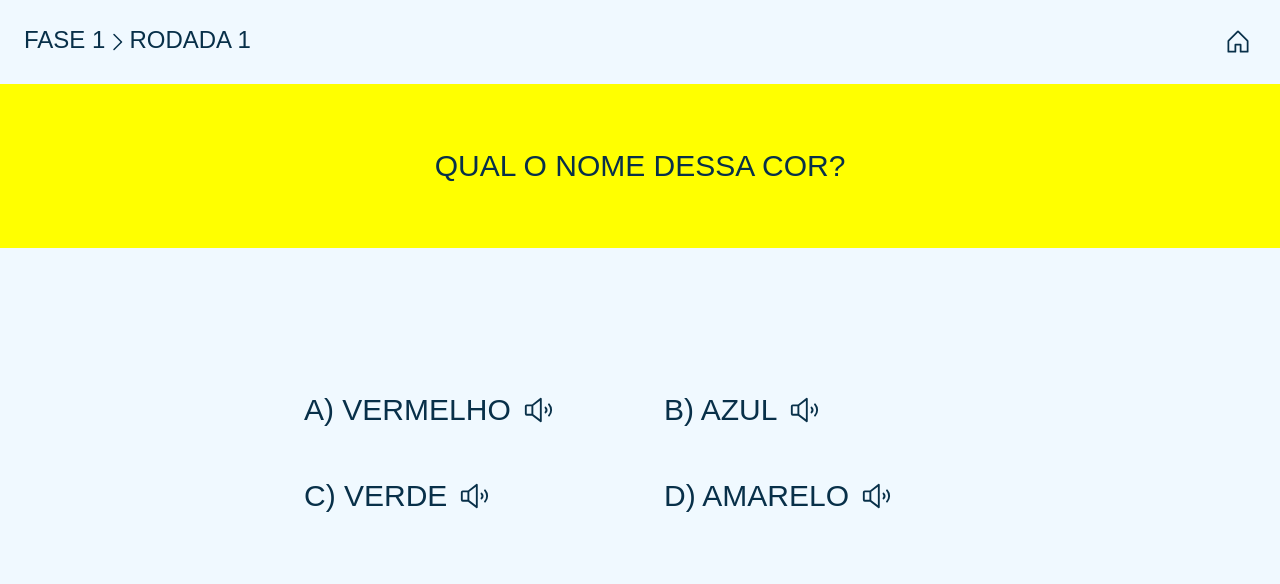
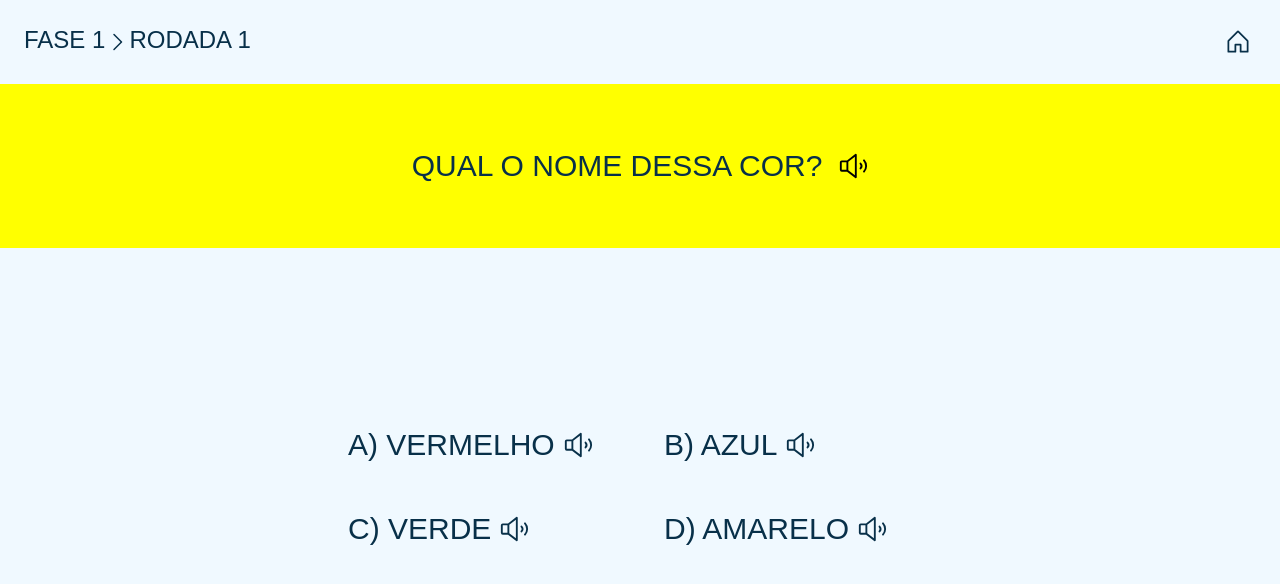
Before and after one commit to Roberson-Andrade/aquarela-utfpr, a React (Vite) app: page /em-jogo in a window 1280 px wide. Shown: the top 584 px of the page. Built offline with nearby package versions, Linux system fonts and the light colour scheme; a web font is replaced by a local one.

Commit message:
feat: add text to speech

```diff
--- /dev/null
+++ b/src/components/PlayAudioText/index.tsx
@@ -0,0 +1,44 @@
+import { IconProps, SpeakerHigh } from '@phosphor-icons/react';
+import { IconButton } from '../IconButton';
+import { useEffect, useState } from 'react';
+
+interface PlayAudioTextProperties {
+	text: string;
+	svgProps?: IconProps;
+}
+
+export function PlayAudioText({ text, svgProps }: PlayAudioTextProperties) {
+	const [utterance, setUtterance] = useState<SpeechSynthesisUtterance | null>(null);
+
+	useEffect(() => {
+		const synth = window.speechSynthesis;
+		const u = new SpeechSynthesisUtterance(text);
+
+		u.lang = 'pt-BR';
+
+		setUtterance(u);
+
+		return () => {
+			synth.cancel();
+		};
+	}, [text]);
+
+	const handlePlay = () => {
+		const synth = window.speechSynthesis;
+
+		if (!utterance) {
+			return;
+		}
+
+		synth.speak(utterance);
+	};
+
+	return (
+		<IconButton
+			onClick={() => handlePlay()}
+			className='"hover:bg-gray-300 rounded-full active:bg-gray-400 transition-colors rounded-full"'
+		>
+			<SpeakerHigh {...svgProps} />
+		</IconButton>
+	);
+}
--- a/src/pages/InGame/components/Stages/StageOne/components/AlternativeButton/index.tsx
+++ b/src/pages/InGame/components/Stages/StageOne/components/AlternativeButton/index.tsx
@@ -1,18 +1,17 @@
-import { SpeakerHigh } from '@phosphor-icons/react';
-import { ButtonHTMLAttributes, ReactNode } from 'react';
-import { IconButton } from '../../../../../../../components/IconButton';
+import { ButtonHTMLAttributes } from 'react';
 import { alternative } from './styles';
 import { VariantProps } from 'tailwind-variants';
+import { PlayAudioText } from '../../../../../../../components/PlayAudioText';
 
 interface AlternativeButtonProperties
 	extends VariantProps<typeof alternative>,
 		ButtonHTMLAttributes<HTMLButtonElement> {
-	children: ReactNode;
+	text: string;
 	hasUserMistaken?: boolean;
 }
 
 export function AlternativeButton({
-	children,
+	text,
 	hasUserMistaken,
 	isRightAnswer,
 	colorValue,
@@ -28,12 +27,10 @@ export function AlternativeButton({
 				disabled={hasUserMistaken}
 				{...props}
 			>
-				{children}
+				{text}
 			</button>
 
-			<IconButton>
-				<SpeakerHigh />
-			</IconButton>
+			<PlayAudioText text={text} />
 		</div>
 	);
 }
--- a/src/pages/InGame/components/Stages/StageOne/components/Question/index.tsx
+++ b/src/pages/InGame/components/Stages/StageOne/components/Question/index.tsx
@@ -1,5 +1,6 @@
 import { GameAnswerOptions } from '../../../../../../../@types';
 import { Button } from '../../../../../../../components/Button';
+import { PlayAudioText } from '../../../../../../../components/PlayAudioText';
 import { ALPHABET, ALTERNATIVE_LABEL } from '../../../../../../../constants';
 import { useGameContext } from '../../../../../../../contexts/GameContext/useGameContext';
 import { stageOneQuestion } from '../../styles';
@@ -23,10 +24,25 @@ export function Question({
 	const { currentGameInfo, goToNextRound } = useGameContext();
 
 	return (
-		<section className="flex w-full grow flex-col gap-[20%]">
-			<div className={stageOneQuestion({ answer: correctAnswer })}>QUAL O NOME DESSA COR?</div>
+		<section className="flex w-full grow flex-col gap-[10%]">
+			<div className={stageOneQuestion({ answer: correctAnswer })}>
+				QUAL O NOME DESSA COR?{' '}
+				<PlayAudioText
+					text="QUAL O NOME DESSA COR?"
+					svgProps={{ fill: correctAnswer === GameAnswerOptions.YELLOW ? 'black' : 'white' }}
+				/>
+			</div>
 
-			<div className="mx-auto grid grid-cols-2 w-full max-w-2xl gap-12 text-3xl">
+			<div
+				className={`text-3xl mx-auto flex gap-4 items-center ${
+					gotItRight ? 'visible' : 'invisible'
+				}`}
+			>
+				VOCÊ ACERTOU!
+				<PlayAudioText text="VOCÊ ACERTOU!" />
+			</div>
+
+			<div className="mx-auto grid grid-cols-2 w-full max-w-[36.5rem] gap-12 text-3xl">
 				{Object.values(GameAnswerOptions).map((option, index) => (
 					<AlternativeButton
 						key={option}
@@ -39,9 +55,8 @@ export function Question({
 						}}
 						hasUserMistaken={wrongAttempts.includes(option)}
 						isRightAnswer={correctAnswer === option}
-					>
-						{ALPHABET[index]}) {ALTERNATIVE_LABEL[option]}
-					</AlternativeButton>
+						text={`${ALPHABET[index]}) ${ALTERNATIVE_LABEL[option]}`}
+					/>
 				))}
 			</div>
 
--- a/src/pages/InGame/components/Stages/StageOne/components/StageDone/index.tsx
+++ b/src/pages/InGame/components/Stages/StageOne/components/StageDone/index.tsx
@@ -1,6 +1,7 @@
 import { GameStage } from '../../../../../../../@types';
 import { PartyEmoji } from '../../../../../../../assets/icons/partyEmoji';
 import { Button } from '../../../../../../../components/Button';
+import { PlayAudioText } from '../../../../../../../components/PlayAudioText';
 import { useGameContext } from '../../../../../../../contexts/GameContext/useGameContext';
 
 export function StageDone() {
@@ -9,7 +10,9 @@ export function StageDone() {
 		<div className="w-full h-full flex flex-col items-center justify-center gap-[10%] -translate-y-[10%]">
 			<div className="flex flex-col items-center gap-12">
 				<PartyEmoji />
-				<p className="text-4xl">Você completou a primeira fase!</p>
+				<p className="text-4xl flex items-end gap-4">
+					VOCÊ COMPLETOU A PRIMEIRA FASE! <PlayAudioText text="VOCÊ COMPLETOU A PRIMEIRA FASE!" />
+				</p>
 			</div>
 
 			<Button onClick={() => changeStage(GameStage.STAGE_TWO)}>IR PARA SEGUNDA FASE</Button>
--- a/src/pages/InGame/components/Stages/StageOne/styles.ts
+++ b/src/pages/InGame/components/Stages/StageOne/styles.ts
@@ -2,7 +2,7 @@ import { tv } from 'tailwind-variants';
 import { GameAnswerOptions } from '../../../../../@types';
 
 export const stageOneQuestion = tv({
-	base: 'flex w-full justify-center py-16 text-white text-3xl text-center',
+	base: 'flex w-full justify-center py-16 text-white text-3xl text-center items-center gap-4',
 	variants: {
 		answer: {
 			[GameAnswerOptions.BLUE]: 'bg-[blue]',
--- a/src/pages/InGame/components/Stages/StageTwo/index.tsx
+++ b/src/pages/InGame/components/Stages/StageTwo/index.tsx
@@ -6,6 +6,7 @@ import { useGameContext } from '../../../../../contexts/GameContext/useGameConte
 import { getOptions } from '../../../../../utils/getRandomOption';
 import { MAX_ROUNDS, STAGE_TWO_OPTIONS } from '../../../../../constants';
 import { Button } from '../../../../../components/Button';
+import { PlayAudioText } from '../../../../../components/PlayAudioText';
 export function StageTwo() {
 	const { currentGameInfo, goToNextRound, addHistory, changeStage } = useGameContext();
 
@@ -75,7 +76,10 @@ export function StageTwo() {
 	return (
 		<DragDropContext onDragEnd={handleDragEnd}>
 			<section className="w-full h-full flex flex-col items-center gap-8 px-8">
-				<h1 className="text-3xl">ARRASTE E SOLTE OS OBJETOS EM SUAS CAIXAS PELA SUA COR</h1>
+				<h1 className="text-3xl flex items-center gap-4">
+					ARRASTE E SOLTE OS OBJETOS EM SUAS CAIXAS PELA SUA COR{' '}
+					<PlayAudioText text="ARRASTE E SOLTE OS OBJETOS EM SUAS CAIXAS PELA SUA COR" />
+				</h1>
 
 				<div className="w-full flex justify-center gap-8">
 					{Object.entries(containers)
@@ -93,6 +97,12 @@ export function StageTwo() {
 				/>
 
 				{containers.BACKLOG.length === 0 && (
+					<h6 className="text-2xl">
+						VOCÊ ACERTOU! <PlayAudioText text="VOCÊ ACERTOU!" />
+					</h6>
+				)}
+
+				{containers.BACKLOG.length === 0 && (
 					<Button onClick={handleClickNextRound}>PRÓXIMA RODADA</Button>
 				)}
 			</section>
```
